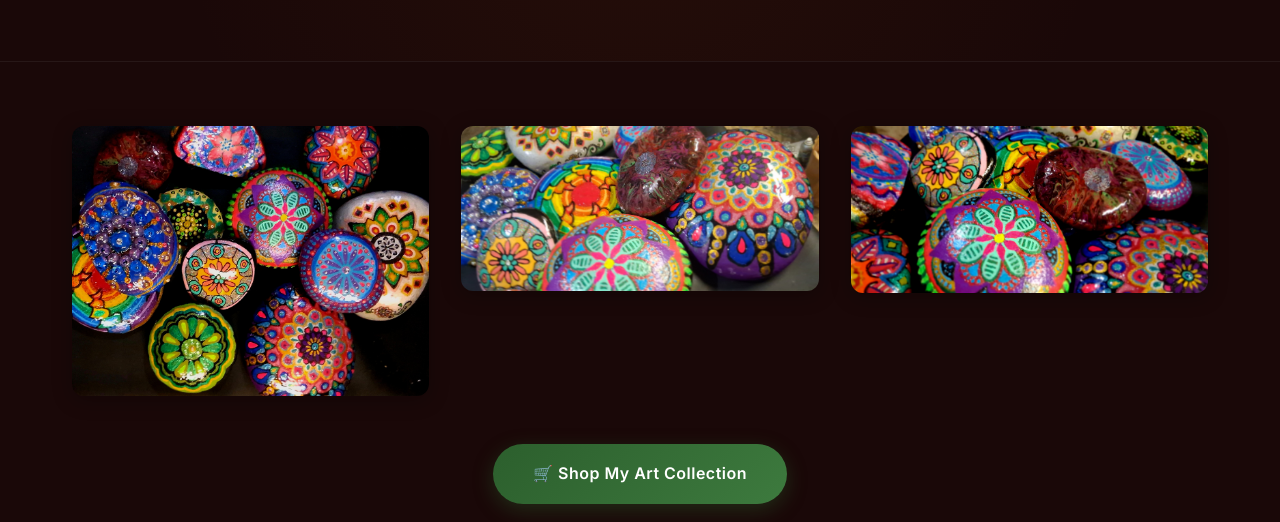
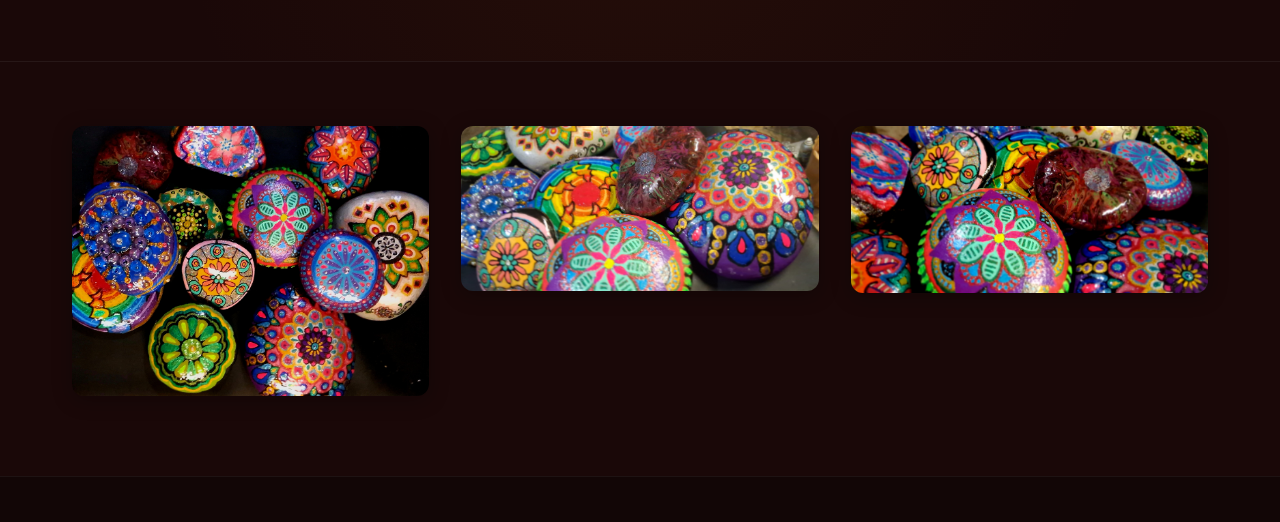
Before and after one commit to Signfire-net/Art-Website, a plain HTML site: page gallery.html in a window 1280 px wide. Shown: the part 269-791 px from the top of the page. Drawn offline with nearby package versions, Linux system fonts and the light colour scheme.

Commit message:
Remove Shopify button from Gallery page
Co-authored-by: Claude <noreply@anthropic.com>

```diff
--- a/gallery.html
+++ b/gallery.html
@@ -219,9 +219,6 @@
             <img src="images/painting2.jpg" alt="Canvas Mandala">
         </div>
 
-        <div class="shop-link">
-            <a href="https://signfire-fine-art.myshopify.com" class="btn">🛒 Shop My Art Collection</a>
-        </div>
     </main>
 
     <footer>
```
